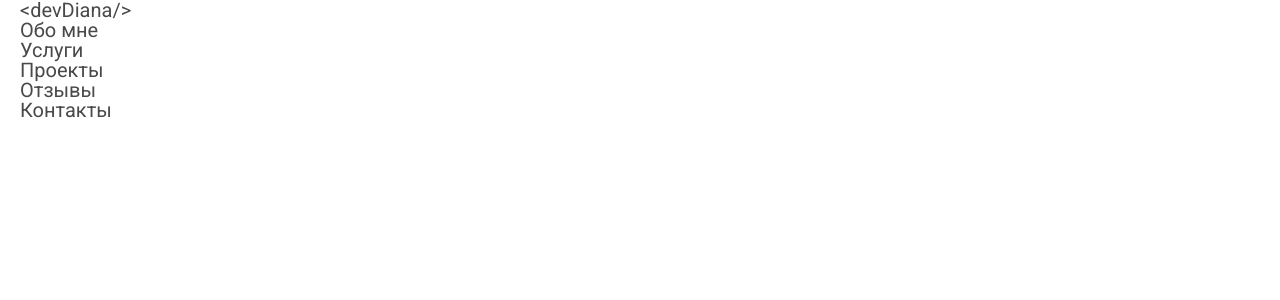
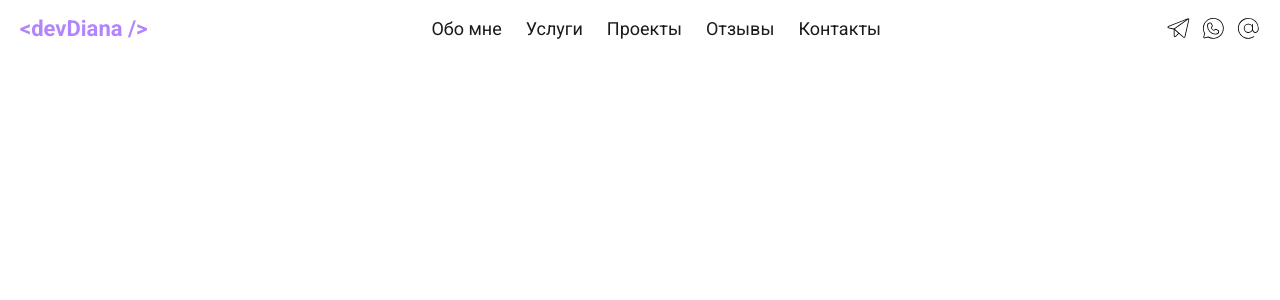
Before and after one commit to m-diana-dev/portfolio, a React (Vite) app: page / in a window 1280 px wide. Shown: the top 300 px of the page. Built offline with nearby package versions, Linux system fonts and the light colour scheme.

Commit message:
feat: added styles for the header

```diff
--- a/src/App.tsx
+++ b/src/App.tsx
@@ -9,4 +9,5 @@ function App() {
   )
 }
 
+
 export default App
--- /dev/null
+++ b/src/components/FlexWrapp.ts
@@ -0,0 +1,15 @@
+import styled from "styled-components";
+
+type FlexWrappPropsType = {
+    direction?: 'row' | 'row-reverse'| 'column' | 'column-reverse'
+    justify?: 'flex-start' | 'flex-end' | 'space-between' | 'space-around' | 'center' | 'stretch'
+    align?: 'baseline' | 'center' | 'flex-start' | 'flex-end'
+    wrap?: 'wrap-reverse' | 'wrap' | 'nowrap'
+}
+export const FlexWrapp = styled.div<FlexWrappPropsType>`
+  display: flex;
+  flex-direction: ${props => props.direction || 'row'};
+  justify-content: ${props => props.justify || 'flex-start'};
+  align-items: ${props => props.align || 'center'};
+  flex-wrap: ${props => props.wrap || 'nowrap'};
+`
--- a/src/components/icon/Icon.tsx
+++ b/src/components/icon/Icon.tsx
@@ -14,7 +14,7 @@ export const Icon: FC<IconPropsType> = ({
                                             viewBox
                                         }) => {
     return (
-        <svg width={width || "30"} height={height || "30"} viewBox={viewBox || "0 0 30 30"} fill="none"
+        <svg width={width || "30"} height={height || "30"} viewBox={viewBox || "0 0 30 30"}
              xmlns="http://www.w3.org/2000/svg">
             <use xlinkHref={`${iconSprite}#${id}`}/>
         </svg>
--- a/src/components/logo/Logo.tsx
+++ b/src/components/logo/Logo.tsx
@@ -3,11 +3,17 @@ import styled from "styled-components";
 export const Logo = () => {
     return (
         <StyledLogo href='#'>
-            {'<devDiana/>'}
+            {'<devDiana />'}
         </StyledLogo>
     );
 }
 
 const StyledLogo = styled.a`
-
+  font-size: 1.1rem;
+  font-weight: 700;
+  color: ${({theme})=>theme.colors.colorMain};
+  transition: all .3s;
+  &:hover{
+    color: ${({theme})=>theme.colors.colorSecondary};
+  }
 `
--- a/src/components/social/Social.tsx
+++ b/src/components/social/Social.tsx
@@ -1,13 +1,36 @@
 import {FC} from "react";
 import {Icon} from "../../components/icon/Icon.tsx";
+import styled from "styled-components";
 
 type SocialPropsType = {
-    items: string[]
+    items: Array<'telegram'|'whatsapp'|'mail'|'mail2'|'linkedin'|'github'|'codewars'>
 }
 export const Social: FC<SocialPropsType> = ({items}) => {
     return (
-        <div>
-            {items.map(el => <a><Icon id={el} width={'30'} height={'30'} viewBox={'0 0 50 50'}/></a>)}
-        </div>
+        <SocialList>
+            {items.map(el => <SocialItem><SocialLink href='#'><Icon id={el} width={'25'} height={'25'} viewBox={'0 0 240 240'}/></SocialLink></SocialItem>)}
+        </SocialList>
     );
 }
+
+const SocialList = styled.ul`
+  display: flex;
+  align-items: center;
+`
+const SocialItem = styled.li`
+  &:not(:last-child){
+    margin-right: 10px;
+  }
+`
+const SocialLink = styled.a`
+  display: block;
+  color: ${({theme})=>theme.colors.colorMain};
+  &:hover{
+    svg{
+      fill: ${({theme})=>theme.colors.colorMain};
+    }
+  }
+  svg{
+    transition: all .3s;
+  }
+`
--- a/src/layout/header/Header.tsx
+++ b/src/layout/header/Header.tsx
@@ -2,26 +2,69 @@ import styled from "styled-components";
 import {Container} from "../../components/Container.js";
 import {Logo} from "../../components/logo/Logo.tsx";
 import {Social} from "../../components/social/Social.tsx";
+import {FlexWrapp} from "../../components/FlexWrapp.ts";
 
 export const Header = () => {
     const menuItems: string[] = ['Обо мне', 'Услуги', 'Проекты', 'Отзывы', 'Контакты']
+
     return (
         <StyledHeader>
             <Container>
-                <div>
+                <FlexWrapp justify={'space-between'}>
                     <Logo/>
-                    <nav>
-                        <ul>
-                            {menuItems.map(el => <li><a href="">{el}</a></li>)}
-                        </ul>
-                    </nav>
-                    <Social items={[]}/>
-                </div>
+                    <Menu>
+                        <MenuList>
+                            {menuItems.map(el => <MenuItem><MenuLink href="">{el}</MenuLink></MenuItem>)}
+                        </MenuList>
+                    </Menu>
+                    <Social items={['telegram', 'whatsapp', 'mail2']}/>
+                </FlexWrapp>
             </Container>
         </StyledHeader>
     );
 };
 
 const StyledHeader = styled.header`
+  padding: 15px 0;
+  position: fixed;
+  top: 0;
+  left: 0;
+  right: 0;
+  backdrop-filter: blur(30px);
+  background-color: rgba(255,255,255,.8);
+`
+const Menu = styled.nav`
 
 `
+const MenuList = styled.ul`
+  display: flex;
+  align-items: center;
+`
+const MenuItem = styled.li`
+  font-size: 0.9rem;
+  color: ${({theme})=>theme.colors.title};
+  line-height: 140%;
+  &:not(:last-child){
+    margin-right: 24px;
+  }
+`
+const MenuLink = styled.a`
+  padding-bottom: 4px;
+  position: relative;
+  &::before{
+    content: '';
+    position: absolute;
+    left: 0;
+    bottom: 0;
+    width: 100%;
+    height: 3px;
+    background-color: ${({theme})=>theme.colors.colorMain};
+    opacity: 0;
+    transition: all .3s;
+  }
+  &:hover{
+    &::before{
+      opacity: 1;
+    }
+  }
+`
--- a/src/styles/Global.styled.ts
+++ b/src/styles/Global.styled.ts
@@ -26,13 +26,13 @@ export const GlobalStyle = createGlobalStyle`
   html,
   body {
     height: 100%;
+    font-size: 20px;
   }
 
   body {
     color: ${({theme})=>theme.colors.text};
     line-height: 1;
     font-family: 'Roboto', Inter, system-ui, Avenir, Helvetica, Arial, sans-serif;
-    font-size: 20px;
     text-rendering: optimizeLegibility;
     -ms-text-size-adjust: 100%;
     -moz-text-size-adjust: 100%;
```
Also changed, not shown: src/assets/images/icons-sprite.svg.
